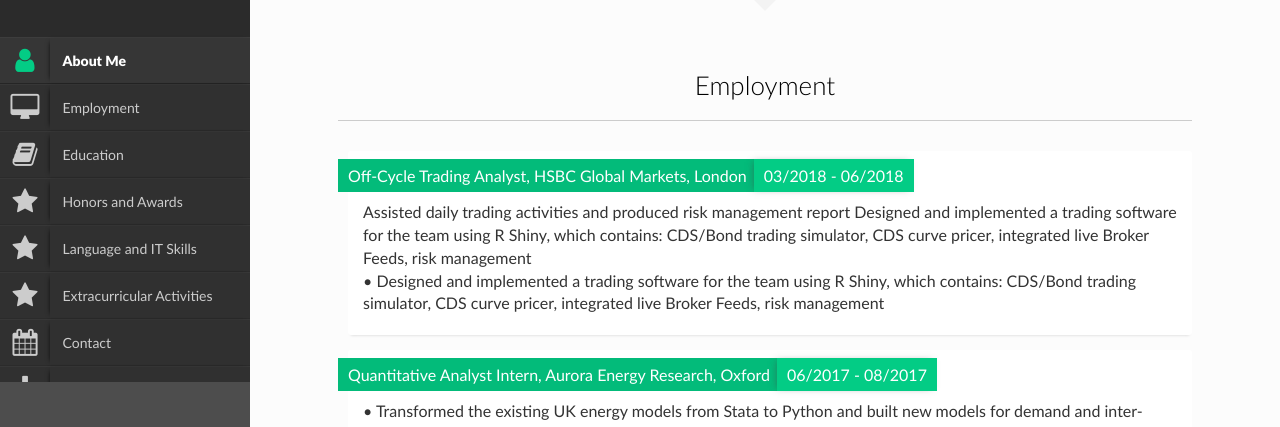
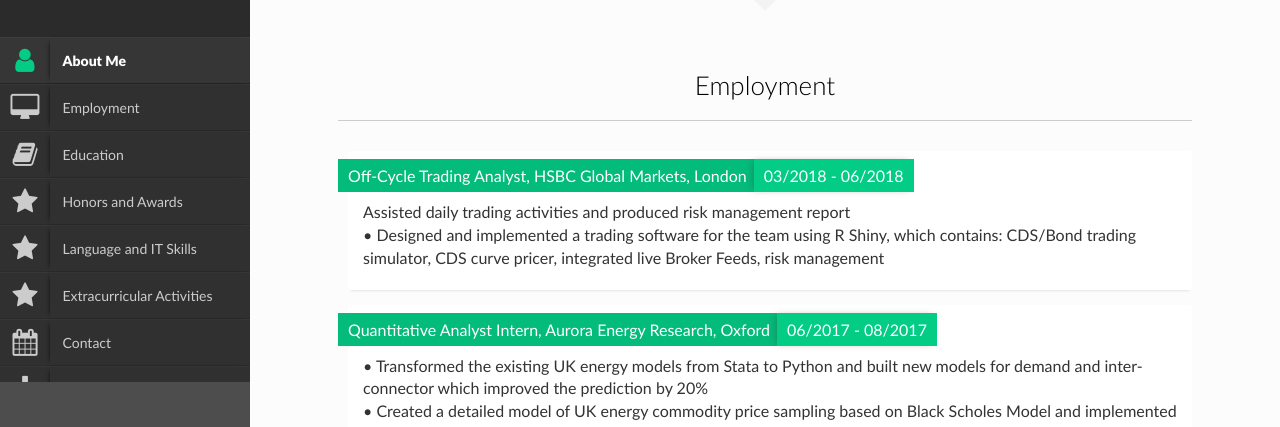
Before and after one commit to Ziming-Wang/me, a plain HTML site: page index.html in a window 1280 px wide. Shown: the part 373-800 px from the top of the page. Drawn offline with Linux system fonts and the light colour scheme.

Commit message:
Update index.html

```diff
--- a/index.html
+++ b/index.html
@@ -195,8 +195,6 @@
                                                </div>
                                              <div class="description">
                                                  <p class="waht">Assisted daily trading activities and produced risk management report
-Designed and implemented a trading software for the team using R Shiny, which contains: CDS/Bond trading simulator, CDS curve
-pricer, integrated live Broker Feeds, risk management
 <p class="waht">• Designed and implemented a trading software for the team using R Shiny, which contains: CDS/Bond trading simulator, CDS curve
 pricer, integrated live Broker Feeds, risk management</p>
                                                 </div>
```
